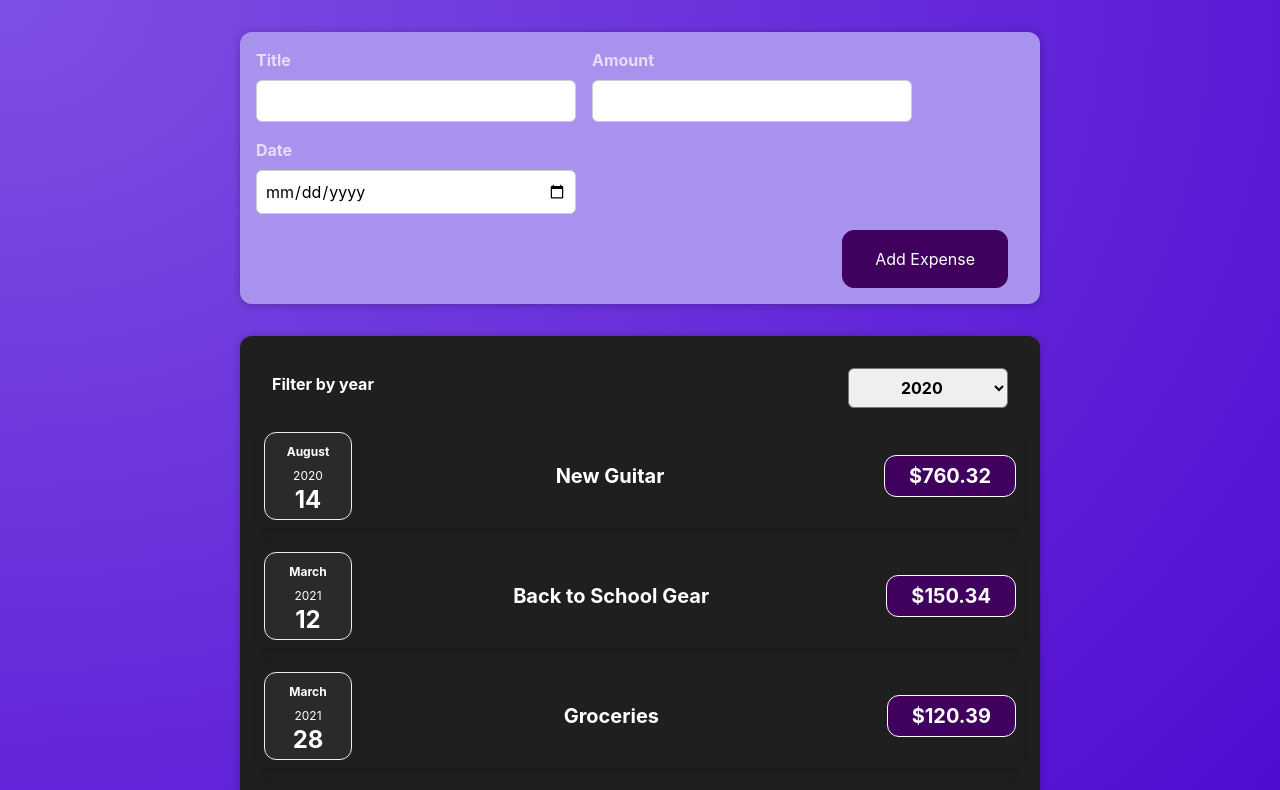
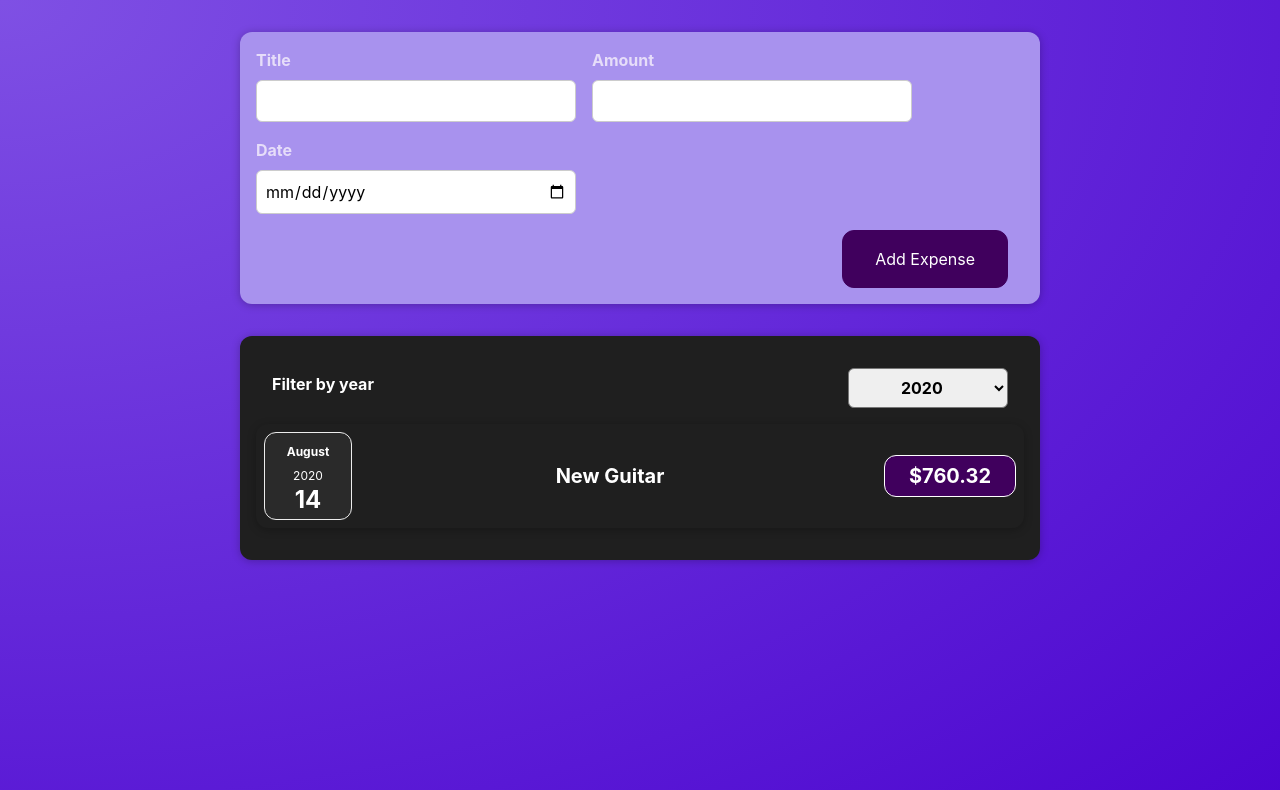
Before and after one commit to mhgarry/check_expenses, a React (Vite) app in the folder client/: page / in a window 1280 px wide. Shown: the top 790 px of the page. Built offline with nearby package versions, Linux system fonts and the light colour scheme.

Commit message:
add filter to expensedisplay component

```diff
--- a/client/src/components/Expenses/ExpenseDisplay.jsx
+++ b/client/src/components/Expenses/ExpenseDisplay.jsx
@@ -12,13 +12,22 @@ const Expenses = (props) => {
 		setFilteredYear(selectedYear);
 	};
 
+	const filteredExpenses = props.items.filter(
+		expense => {
+			return (
+				expense.date.getFullYear().toString() === filteredYear
+			)
+		}
+	)
+
 	return (
 		<div>
 			<Card className='expenses'>
 				<ExpenseFilter selected={filteredYear} onChangeFilter={filterChangeHandler} />
-				{props.items.map((expense) => {
+				{filteredExpenses.map((expense) => {
 					return (
 						<ExpenseItem
+
 							key={expense.id}
 							title={expense.title}
 							amount={expense.amount}
@@ -26,7 +35,7 @@ const Expenses = (props) => {
 						/>
 					);
 				})
-				};
+				}
 			</Card>
 		</div>
 	);
```
